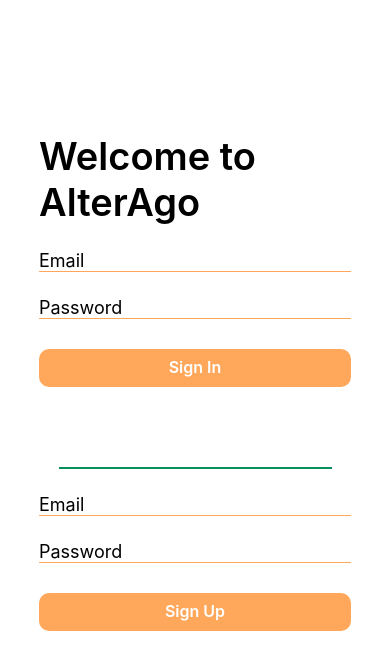
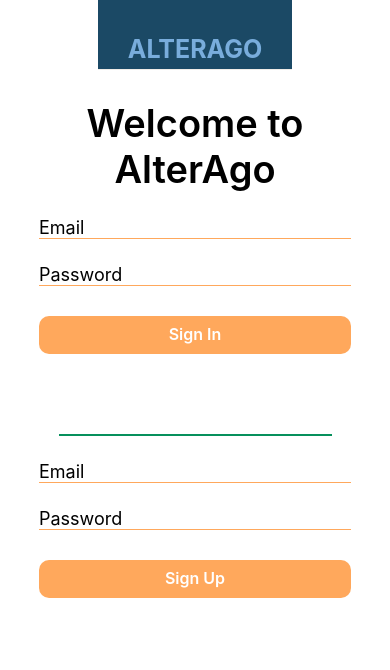
Before and after one commit to MrPoussif/alterago-frontend, a React Native app: screen /Connexion in a window 390 px wide. Shown: the top 670 px of the page. Built offline with nearby package versions, Linux system fonts and the light colour scheme; no server answers.

Commit message:
ajout du Header sur tous les écrans

```diff
--- a/components/common/Header.js
+++ b/components/common/Header.js
@@ -1,19 +1,49 @@
-import { StyleSheet, Text, View } from "react-native";
+import { View, Text, TouchableOpacity, StyleSheet } from "react-native";
+import FontAwesome6 from "@expo/vector-icons/FontAwesome6";
 
-export default function Header() {
+export default function Header({
+  title,
+  navigation,
+  showSettings = true,
+  showAddFriends = false,
+  showVide = true,
+}) {
   return (
     <View style={styles.header}>
-      <Text style={styles.textStyle}>Hello je suis le HEADER</Text>
+      {showVide && <View style={{ width: 30 }} />}
+      {showAddFriends && (
+        <TouchableOpacity onPress={() => navigation.navigate("addFriends")}>
+          <FontAwesome6 name="square-plus" size={30} color="#FFA85C" />
+        </TouchableOpacity>
+      )}
+      <Text style={styles.title}>{title}</Text>
+      {showSettings && (
+        <TouchableOpacity onPress={() => navigation.navigate("Settings")}>
+          <FontAwesome6 name="gear" size={30} color="#79ADDC" />
+        </TouchableOpacity>
+      )}
     </View>
   );
 }
 
 const styles = StyleSheet.create({
-  textStyle: { color: "#000000", height: 24 },
   header: {
-    height: "20%",
-    widht: "100%",
-    borderColor: "red",
-    borderWidth: 2,
+    flexDirection: "row",
+    justifyContent: "space-between",
+    alignItems: "flex-end",
+    paddingHorizontal: 30,
+    paddingBottom: 5,
+    // marginBottom: 30,
+    backgroundColor: "#1B4965",
+    borderBottomWidth: 1,
+    borderBottomColor: "#F0EDE8",
+    height: 70,
+  },
+  title: {
+    flex: 1,
+    textAlign: "center",
+    fontSize: 25,
+    fontWeight: "700",
+    color: "#79ADDC",
   },
 });
--- a/screens/ConnexionScreen.js
+++ b/screens/ConnexionScreen.js
@@ -1,7 +1,6 @@
 import { useState, useEffect } from "react";
 import {
   ActivityIndicator,
-  Image,
   KeyboardAvoidingView,
   Platform,
   StyleSheet,
@@ -13,6 +12,7 @@
 } from "react-native";
 import { useDispatch } from "react-redux";
 import { useUser, useSignUp, useSignIn } from "@clerk/clerk-expo";
+import Header from "../components/common/Header";
 
 export default function ConnexionScreen({ navigation }) {
   const dispatch = useDispatch();
@@ -101,8 +101,15 @@
       style={styles.container}
       behavior={Platform.OS === "ios" ? "padding" : "height"}
     >
+      <Header
+        title="ALTERAGO"
+        navigation={navigation}
+        showSettings={false}
+        showVide={false}
+      />
       <Text style={styles.title}>Welcome to AlterAgo</Text>
       {/* BLOC DE CONNEXION */}
+      <View style={styles.connexion}>
         <TextInput
           placeholder="Email"
           onChangeText={(value) => setSignInEmail(value)}
@@ -126,7 +133,9 @@
         >
           <Text style={styles.textButton}>Sign In</Text>
         </TouchableOpacity>
+      </View>
       <View style={styles.line}></View>
+      <View style={styles.inscription}>
         {/* BLOC DE CREATION DE COMPTE */}
         <TextInput
           placeholder="Email"
@@ -151,6 +160,7 @@
         >
           <Text style={styles.textButton}>Sign Up</Text>
         </TouchableOpacity>
+      </View>
     </KeyboardAvoidingView>
   );
 }
@@ -160,17 +170,23 @@
     flex: 1,
     backgroundColor: "#ffffff",
     alignItems: "center",
-    justifyContent: "center",
-  },
-  image: {
-    width: "100%",
-    height: "50%",
+    // justifyContent: "space-between",
   },
   title: {
     width: "80%",
     fontSize: 38,
     fontWeight: "600",
     color: "black",
+    textAlign: "center",
+    marginTop: 30,
+  },
+  connexion: {
+    width: "100%",
+    alignItems: "center",
+  },
+  inscription: {
+    width: "100%",
+    alignItems: "center",
   },
   input: {
     width: "80%",
--- a/screens/CreationScreen.js
+++ b/screens/CreationScreen.js
@@ -1,6 +1,5 @@
 import {
   Alert,
-  Button,
   Image,
   KeyboardAvoidingView,
   Platform,
@@ -15,6 +14,7 @@
 import { Picker } from "@react-native-picker/picker";
 import { useAuth, useUser } from "@clerk/clerk-expo";
 import * as ImagePicker from "expo-image-picker";
+import Header from "../components/common/Header";
 
 //Avatars issus du dossier AlterAgo/avatars sur cloudinary
 const avatars = [
@@ -197,6 +197,13 @@
       style={styles.container}
       behavior={Platform.OS === "ios" ? "padding" : "height"}
     >
+      <Header
+        title="CREATION DE PROFIL"
+        navigation={navigation}
+        showSettings={false}
+        showVide={false}
+      />
+      <View style={styles.profilePic}>
         <Image
           source={{
             uri: `${image}`,
@@ -235,6 +242,8 @@
             <FontAwesome name={"arrow-right"} size={30} color={"#FFA85C"} />
           </TouchableOpacity>
         </View>
+      </View>
+      <View style={styles.informations}>
         <TextInput
           placeholder="Pseudo"
           onChangeText={(value) => setNickname(value)}
@@ -298,6 +307,7 @@
         >
           <Text style={styles.btnTxt}>Valider</Text>
         </TouchableOpacity>
+      </View>
     </KeyboardAvoidingView>
   );
 }
@@ -307,13 +317,22 @@
     flex: 1,
     backgroundColor: "#fff",
     alignItems: "center",
-    justifyContent: "center",
+    // justifyContent: "center",
+  },
+  profilePic: {
+    alignItems: "center",
+    width: "100%",
+    marginVertical: 30,
   },
   arrowsBox: {
     width: "60%",
     flexDirection: "row",
     justifyContent: "space-between",
     marginTop: 20,
+  },
+  informations: {
+    alignItems: "center",
+    width: "100%",
   },
   input: {
     width: "70%",
--- a/screens/EventScreen.js
+++ b/screens/EventScreen.js
@@ -15,8 +15,9 @@
 import React, { useEffect, useState } from "react";
 import { useAuth } from "@clerk/clerk-expo";
 import { FontAwesome6 } from "@expo/vector-icons";
+import Header from "../components/common/Header";
 
-export default function EventScreen() {
+export default function EventScreen({ navigation }) {
   const [currentPosition, setCurrentPosition] = useState(null); //état position actuelle
   const [fichesListVisible, setFichesListVisible] = useState(false); //état visibilité de la liste des adresses
   const [ficheDetail, setFicheDetail] = useState(null); //état visibilité de la fiche de l'adresse selectionnée
@@ -257,6 +258,7 @@
 
   return (
     <View style={styles.container}>
+      <Header title="EVENEMENT" navigation={navigation} />
       <MapView
         initialRegion={{
           latitude: currentPosition.latitude,
--- a/screens/HomeScreen.js
+++ b/screens/HomeScreen.js
@@ -20,6 +20,7 @@
 
 import DefiItem from "../components/DefiItem";
 import AjoutDefiModal from "../components/AjoutDefiModal";
+import Header from "../components/common/Header";
 
 import FontAwesome from "react-native-vector-icons/FontAwesome";
 
@@ -102,14 +103,7 @@
   };
   return (
     <View style={styles.conteneur}>
-      {/* Icône settings alignée à droite, juste au dessus de la carte profil */}
-      <TouchableOpacity
-        style={styles.boutonIconeHaut}
-        onPress={() => navigation.navigate("Settings")}
-      >
-        <FontAwesome name="gear" size={30} color="#FFA85C" />
-      </TouchableOpacity>
-
+      <Header title="HOME" navigation={navigation} />
       {/* Carte profil fixe — elle ne scroll pas avec les défis */}
       <View style={styles.carteProfile}>
         <View style={styles.photoProfile}>
@@ -149,7 +143,7 @@
 
       {/* Seuls les défis scrollent */}
       <ScrollView
-        style={{ flex: 1, width: "100%" }}
+        style={{ flex: 1, width: "90%" }}
         showsVerticalScrollIndicator={false}
         contentContainerStyle={{ paddingBottom: 20 }}
       >
@@ -218,25 +212,19 @@
     flex: 1,
     backgroundColor: "#fff",
     alignItems: "center",
-    paddingTop: 90,
-    paddingHorizontal: 10,
-  },
-
-  // Icône gear en haut à droite au dessus de la carte
-  boutonIconeHaut: {
-    alignSelf: "flex-end",
-    marginBottom: 8,
-    padding: 6,
+    // gap: 0,
+    // paddingHorizontal: 10,
   },
 
   // Carte profil fixe avec photo + barre globale
   carteProfile: {
-    width: "100%",
+    width: "90%",
     backgroundColor: "#dce8f5",
     borderRadius: 16,
     padding: 16,
     alignItems: "center",
     marginBottom: 16,
+    marginTop: 40,
   },
   photoProfile: {
     width: 80,
@@ -289,7 +277,7 @@
 
   // Boutons fixes en bas — jamais dans le scroll
   sectionBas: {
-    width: "100%",
+    width: "90%",
     gap: 12,
     paddingBottom: 20,
     paddingTop: 12,
--- a/screens/RecipeScreen.js
+++ b/screens/RecipeScreen.js
@@ -11,6 +11,7 @@
 import { SafeAreaView } from "react-native-safe-area-context";
 import React, { useState, useEffect } from "react";
 import { useAuth } from "@clerk/clerk-expo";
+import Header from "../components/common/Header";
 
 export default function RecipeScreen({ navigation }) {
   const { isSignedIn, getToken } = useAuth();
@@ -69,7 +70,8 @@
   }
 
   return (
-    <SafeAreaView style={styles.safeArea}>
+    <View style={styles.safeArea}>
+      <Header title="RECETTE" navigation={navigation} />
       <ScrollView contentContainerStyle={styles.container}>
         {recipe ? (
           <>
@@ -99,7 +101,7 @@
           <Text>Aucune recette disponible</Text>
         )}
       </ScrollView>
-    </SafeAreaView>
+    </View>
   );
 }
 
--- a/screens/SettingsScreen.js
+++ b/screens/SettingsScreen.js
@@ -12,7 +12,8 @@
 import { useSelector, useDispatch } from "react-redux";
 import { useAuth, useUser } from "@clerk/clerk-expo";
 import FontAwesome from "react-native-vector-icons/FontAwesome";
-import PwdInput from "../components/pwdInput";
+import PwdInput from "../components/PwdInput";
+import Header from "../components/common/Header";
 
 export default function SettingsScreen({ navigation }) {
   const utilisateur = useSelector((state) => state.user.value);
@@ -64,6 +65,7 @@
   };
   return (
     <View style={styles.container}>
+      <Header title="PARAMETRES" navigation={navigation} showSettings={false} />
       <View style={styles.bloc}>
         <Image
           source={{ uri: utilisateur.picture }}
@@ -181,7 +183,7 @@
     backgroundColor: "#fff",
     alignItems: "center",
     justifyContent: "space-between",
-    paddingVertical: 80,
+    paddingBottom: 80,
   },
   bloc: {
     width: "80%",
--- a/screens/SocialScreen.js
+++ b/screens/SocialScreen.js
@@ -1,9 +1,16 @@
 import { Button, StyleSheet, Text, View } from "react-native";
 import React from "react";
+import Header from "../components/common/Header";
 
 export default function SocialScreen({ navigation }) {
   return (
     <View style={styles.container}>
+      <Header
+        title="AMIS"
+        navigation={navigation}
+        showAddFriends={true}
+        showVide={false}
+      />
       <Text>Social Screen</Text>
       {/* <Button
         title="Go to Profile"
```
Lines whose indentation alone changed are shown as unchanged.
